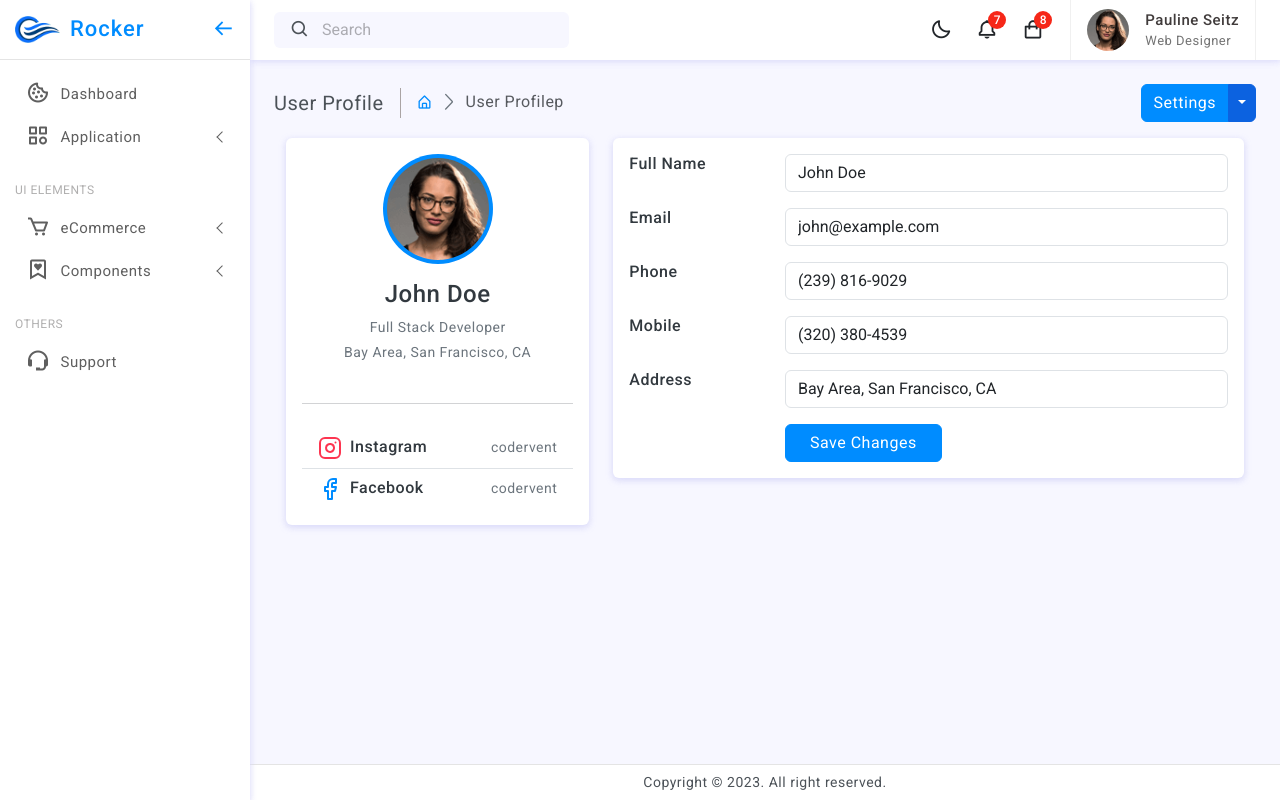
After one commit to haikaljs/hotel-laravel10, a Laravel app: page /admin/profile in a window 1280 px wide. The commit adds this page. Run offline with Laravel 10, Linux system fonts and the light colour scheme; a user stored in the database is signed in; data comes from the database, SQL or seed files in the repository.

Commit message:
Admin profile page

```diff
--- a/app/Http/Controllers/AdminController.php
+++ b/app/Http/Controllers/AdminController.php
@@ -4,6 +4,7 @@ namespace App\Http\Controllers;
 
 use Illuminate\Http\Request;
 use Illuminate\Support\Facades\Auth;
+use App\Models\User;
 
 class AdminController extends Controller
 {
@@ -25,4 +26,10 @@ class AdminController extends Controller
     public function AdminLogin(){
         return view('admin.admin_login');
     }
+
+    public function AdminProfile(){
+        $id = Auth::user()->id;
+        $profileData = User::find($id);
+        return view('admin.admin_profile_view', compact('profileData'));
+    }
 }
--- /dev/null
+++ b/resources/views/admin/admin_profile_view.blade.php
@@ -0,0 +1,118 @@
+@extends('admin.admin_dashboard')
+@section('admin')
+<div class="page-content">
+    <!--breadcrumb-->
+    <div class="page-breadcrumb d-none d-sm-flex align-items-center mb-3">
+        <div class="breadcrumb-title pe-3">User Profile</div>
+        <div class="ps-3">
+            <nav aria-label="breadcrumb">
+                <ol class="breadcrumb mb-0 p-0">
+                    <li class="breadcrumb-item"><a href="javascript:;"><i class="bx bx-home-alt"></i></a>
+                    </li>
+                    <li class="breadcrumb-item active" aria-current="page">User Profilep</li>
+                </ol>
+            </nav>
+        </div>
+        <div class="ms-auto">
+            <div class="btn-group">
+                <button type="button" class="btn btn-primary">Settings</button>
+                <button type="button" class="btn btn-primary split-bg-primary dropdown-toggle dropdown-toggle-split" data-bs-toggle="dropdown">	<span class="visually-hidden">Toggle Dropdown</span>
+                </button>
+                <div class="dropdown-menu dropdown-menu-right dropdown-menu-lg-end">	<a class="dropdown-item" href="javascript:;">Action</a>
+                    <a class="dropdown-item" href="javascript:;">Another action</a>
+                    <a class="dropdown-item" href="javascript:;">Something else here</a>
+                    <div class="dropdown-divider"></div>	<a class="dropdown-item" href="javascript:;">Separated link</a>
+                </div>
+            </div>
+        </div>
+    </div>
+    <!--end breadcrumb-->
+    <div class="container">
+        <div class="main-body">
+            <div class="row">
+                <div class="col-lg-4">
+                    <div class="card">
+                        <div class="card-body">
+                            <div class="d-flex flex-column align-items-center text-center">
+                                <img src=" {{ asset('backend/assets/images/avatars/avatar-2.png') }}" alt="Admin" class="rounded-circle p-1 bg-primary" width="110">
+                                <div class="mt-3">
+                                    <h4>John Doe</h4>
+                                    <p class="text-secondary mb-1">Full Stack Developer</p>
+                                    <p class="text-muted font-size-sm">Bay Area, San Francisco, CA</p>
+
+                                </div>
+                            </div>
+                            <hr class="my-4" />
+                            <ul class="list-group list-group-flush">
+
+
+                                <li class="list-group-item d-flex justify-content-between align-items-center flex-wrap">
+                                    <h6 class="mb-0"><svg xmlns="http://www.w3.org/2000/svg" width="24" height="24" viewBox="0 0 24 24" fill="none" stroke="currentColor" stroke-width="2" stroke-linecap="round" stroke-linejoin="round" class="feather feather-instagram me-2 icon-inline text-danger"><rect x="2" y="2" width="20" height="20" rx="5" ry="5"></rect><path d="M16 11.37A4 4 0 1 1 12.63 8 4 4 0 0 1 16 11.37z"></path><line x1="17.5" y1="6.5" x2="17.51" y2="6.5"></line></svg>Instagram</h6>
+                                    <span class="text-secondary">codervent</span>
+                                </li>
+                                <li class="list-group-item d-flex justify-content-between align-items-center flex-wrap">
+                                    <h6 class="mb-0"><svg xmlns="http://www.w3.org/2000/svg" width="24" height="24" viewBox="0 0 24 24" fill="none" stroke="currentColor" stroke-width="2" stroke-linecap="round" stroke-linejoin="round" class="feather feather-facebook me-2 icon-inline text-primary"><path d="M18 2h-3a5 5 0 0 0-5 5v3H7v4h3v8h4v-8h3l1-4h-4V7a1 1 0 0 1 1-1h3z"></path></svg>Facebook</h6>
+                                    <span class="text-secondary">codervent</span>
+                                </li>
+                            </ul>
+                        </div>
+                    </div>
+                </div>
+                <div class="col-lg-8">
+                    <div class="card">
+                        <div class="card-body">
+                            <div class="row mb-3">
+                                <div class="col-sm-3">
+                                    <h6 class="mb-0">Full Name</h6>
+                                </div>
+                                <div class="col-sm-9 text-secondary">
+                                    <input type="text" class="form-control" value="John Doe" />
+                                </div>
+                            </div>
+                            <div class="row mb-3">
+                                <div class="col-sm-3">
+                                    <h6 class="mb-0">Email</h6>
+                                </div>
+                                <div class="col-sm-9 text-secondary">
+                                    <input type="text" class="form-control" value="john@example.com" />
+                                </div>
+                            </div>
+                            <div class="row mb-3">
+                                <div class="col-sm-3">
+                                    <h6 class="mb-0">Phone</h6>
+                                </div>
+                                <div class="col-sm-9 text-secondary">
+                                    <input type="text" class="form-control" value="(239) 816-9029" />
+                                </div>
+                            </div>
+                            <div class="row mb-3">
+                                <div class="col-sm-3">
+                                    <h6 class="mb-0">Mobile</h6>
+                                </div>
+                                <div class="col-sm-9 text-secondary">
+                                    <input type="text" class="form-control" value="(320) 380-4539" />
+                                </div>
+                            </div>
+                            <div class="row mb-3">
+                                <div class="col-sm-3">
+                                    <h6 class="mb-0">Address</h6>
+                                </div>
+                                <div class="col-sm-9 text-secondary">
+                                    <input type="text" class="form-control" value="Bay Area, San Francisco, CA" />
+                                </div>
+                            </div>
+                            <div class="row">
+                                <div class="col-sm-3"></div>
+                                <div class="col-sm-9 text-secondary">
+                                    <input type="button" class="btn btn-primary px-4" value="Save Changes" />
+                                </div>
+                            </div>
+                        </div>
+                    </div>
+
+                </div>
+            </div>
+        </div>
+    </div>
+</div>
+@endsection
--- a/resources/views/admin/body/header.blade.php
+++ b/resources/views/admin/body/header.blade.php
@@ -346,7 +346,7 @@
                     </div>
                 </a>
                 <ul class="dropdown-menu dropdown-menu-end">
-                    <li><a class="dropdown-item d-flex align-items-center" href="javascript:;"><i class="bx bx-user fs-5"></i><span>Profile</span></a>
+                    <li><a class="dropdown-item d-flex align-items-center" href="{{ route('admin.profile') }}"><i class="bx bx-user fs-5"></i><span>Profile</span></a>
                     </li>
                     <li><a class="dropdown-item d-flex align-items-center" href="javascript:;"><i class="bx bx-cog fs-5"></i><span>Settings</span></a>
                     </li>
--- a/routes/web.php
+++ b/routes/web.php
@@ -35,6 +35,7 @@ require __DIR__.'/auth.php';
 // Admin group middleware
 Route::middleware(['auth', 'roles:admin'])->group(function(){
     Route::get('/admin/dashboard', [AdminController::class, 'AdminDashboard'])->name('admin.dashboard');
+    Route::get('/admin/profile', [AdminController::class, 'AdminProfile'])->name('admin.profile');
     Route::get('/admin/logout', [AdminController::class, 'AdminLogout'])->name('admin.logout');
 });
 
```
